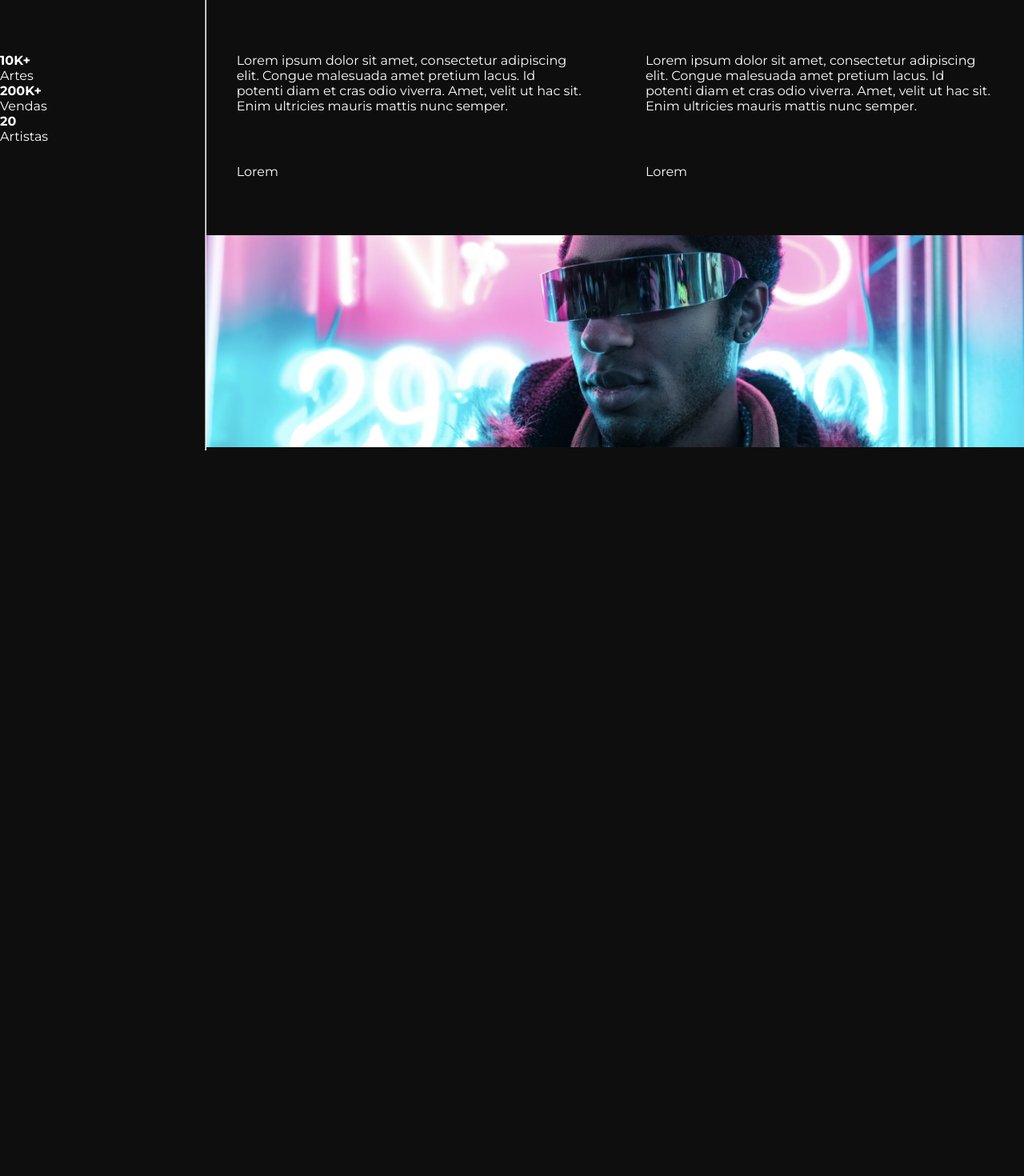
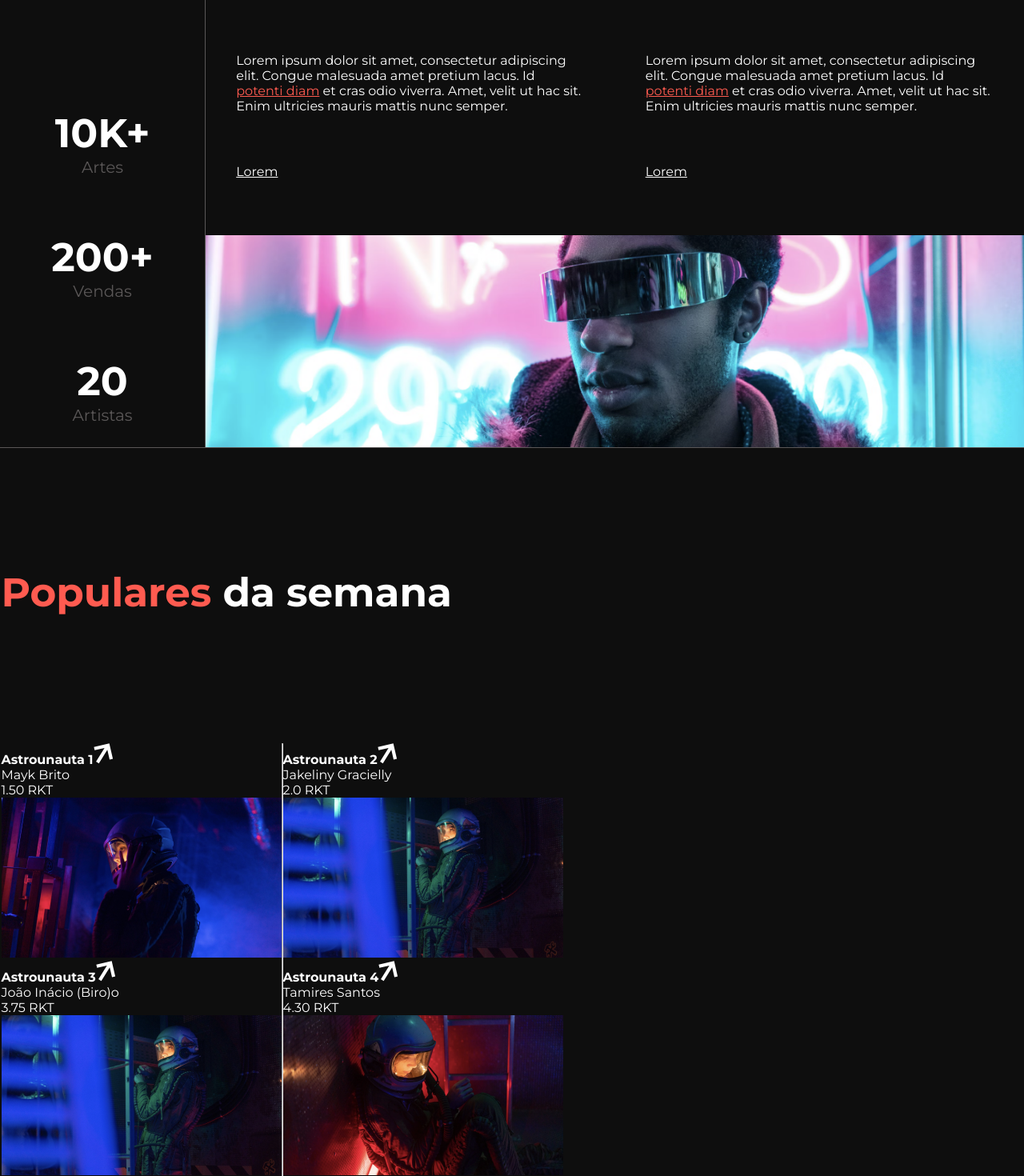
Before and after one commit to WendelSantosNunes/Rocket_NTFs, a React (Vite) app: page / in a window 1280 px wide. Shown: the part 980-2450 px from the top of the page at 80% size. Before the commit the page ends 1543 px from the top, so only its background shows below. Built offline with nearby package versions, Linux system fonts and the light colour scheme.

Commit message:
Update project

```diff
--- a/src/components/Header/style.css
+++ b/src/components/Header/style.css
@@ -5,6 +5,10 @@ header{
     flex-wrap: wrap;
 
     padding: 3.5625rem 0 5.625rem 0;
+}
+
+header a{
+    text-decoration: none;
 }
 
 header .information {
--- a/src/pages/home/index.jsx
+++ b/src/pages/home/index.jsx
@@ -45,7 +45,7 @@ export function Home(){
                             <p>Artes</p>
                         </div>
                         <div>
-                            <strong>200K+</strong>
+                            <strong>200+</strong>
                             <p>Vendas</p>
                         </div>
                         <div>
@@ -53,9 +53,8 @@ export function Home(){
                             <p>Artistas</p>
                         </div>
                     </div>
-                    <hr />
-                    <div>
-                        <div className="products-inf">
+                    <div className="products-inf">
+                        <div className="inf">
                             <div>
                                 <p>Lorem ipsum dolor sit amet, consectetur adipiscing elit. Congue malesuada amet pretium lacus. Id <a href="#">potenti diam</a> et cras odio viverra. Amet, velit ut hac sit. Enim ultricies mauris mattis nunc semper.</p>
                                 <a href="#">Lorem</a>
@@ -65,8 +64,60 @@ export function Home(){
                                 <a href="#">Lorem</a>
                             </div>
                         </div>
-                        <div className="banner">
-                            <img src="../../assets/banner2.png" alt="Banner" />
+                        <img src="../../assets/banner2.png" alt="Banner" />
+                    </div>
+                </section>
+                <section className="popular container">
+                    <h2><span>Populares</span> da semana</h2>
+                    <div className="artists-popular">
+                        <div>
+                            <div>
+                                <div>
+                                    <strong>Astrounauta 1</strong>
+                                    <img src="../../assets/arrow-white.svg" alt="" />
+                                </div>
+                                <div>
+                                    <p>Mayk Brito</p>
+                                    <p>1.50 RKT</p>
+                                </div>
+                                <img src="../../assets/astronauta-1.png" alt="" />
+                            </div>
+                            <div>
+                                <div>
+                                    <strong>Astrounauta 3</strong>
+                                    <img src="../../assets/arrow-white.svg" alt="" />
+                                </div>
+                                <div>
+                                    <p>João Inácio (Biro)o</p>
+                                    <p>3.75 RKT</p>
+                                </div>
+                                <img src="../../assets/astronauta-2.png" alt="" />
+                            </div>
+                        </div>
+                        <hr />
+                        <div>
+                            <div>
+                                <div>
+                                    <strong>Astrounauta 2</strong>
+                                    <img src="../../assets/arrow-white.svg" alt="" />
+                                </div>
+                                <div>
+                                    <p>Jakeliny Gracielly</p>
+                                    <p>2.0 RKT</p>
+                                </div>
+                                <img src="../../assets/astronauta-2.png" alt="" />
+                            </div>
+                            <div>
+                                <div>
+                                    <strong>Astrounauta 4</strong>
+                                    <img src="../../assets/arrow-white.svg" alt="" />
+                                </div>
+                                <div>
+                                    <p>Tamires Santos</p>
+                                    <p>4.30 RKT</p>
+                                </div>
+                                <img src="../../assets/astronauta-4.png" alt="" />
+                            </div>
                         </div>
                     </div>
                 </section>
--- a/src/pages/home/style.css
+++ b/src/pages/home/style.css
@@ -58,35 +58,85 @@
     border: 0.0625rem solid #fff;
 }
 
+/* Produtos */
+
 .products {
     display: grid;
-    grid-template-columns: 1fr 0.125rem 4fr;
+    grid-template-columns: 1fr  4fr;
+
+    border-bottom: 0.0625rem solid #5A5757;
 }
 
 .products .results{
     margin-top: 4.375rem;
 }
 
-.products .products-inf{
+.products .results div{
+    display: flex;
+    justify-content:center;
+    flex-direction: column;
+
+    text-align: center;
+
+    margin-top: 4.375rem;
+}
+
+.products .results div strong{
+    font-size: 3.125rem;
+}
+
+.products .results div p{
+    font-size: 1.25rem;
+    color: var(--subtitle-color)
+}
+
+.products-inf {
+    border-left: 0.0625rem solid #5A5757;
+
+    display: flex;
+    flex-direction: column;
+}
+
+.products .inf{
     margin: 4.375rem 0;
     display: flex;
     justify-content: space-around;
 }
 
-/* Está dando errado */
-/* .products hr {
-    background-color: blue;
-    color: blue;;
-} */
-
-.products .products-inf div{
+.products .inf div{
     max-width: 27.1875rem;
 }
 
-.products .products-inf p{
+.products .inf div p a{
+    color: var(--color-logo);
+}
+
+
+.products .inf p{
     margin-bottom: 3.9375rem;
 }
 
-.products .banner img{
+.products  img{
     max-width: 100%;
 }
+
+/* Popular */
+
+.popular{
+    margin-top: 9.375rem
+}
+
+.popular h2{
+    font-size: 3.125rem;
+    font-weight: 43.75rem;
+
+    margin-bottom: 9.875rem;
+}
+
+.popular h2 span {
+    color: var(--color-logo);
+}
+
+.artists-popular {
+    display: flex;
+}
--- a/src/styles/global.css
+++ b/src/styles/global.css
@@ -21,6 +21,5 @@ body{
 }
 
 a{
-    text-decoration: none;
     color: var(--text-color)
 }
```
Also changed, not shown: assets/astronauta-1.png (renamed from assets/astronauta 1.png).
